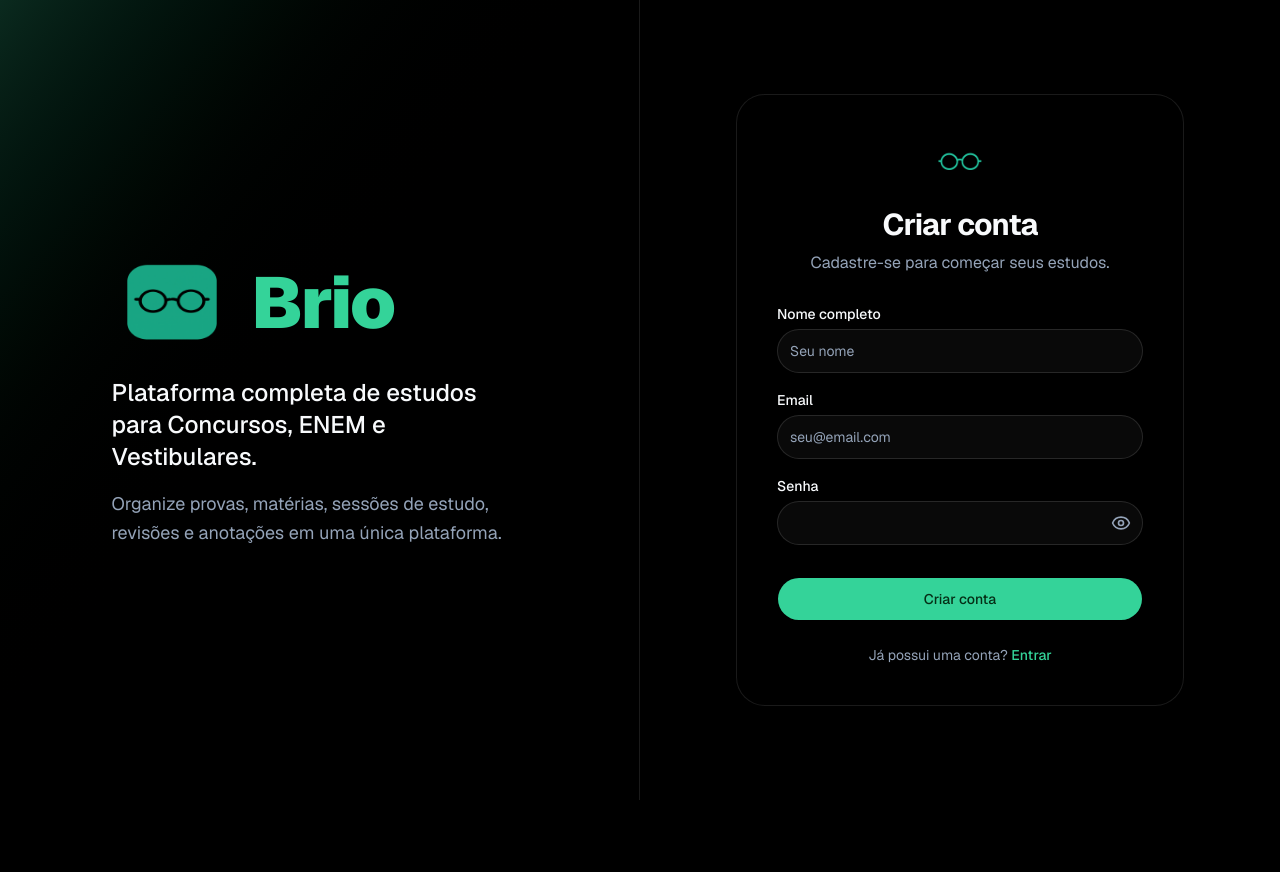
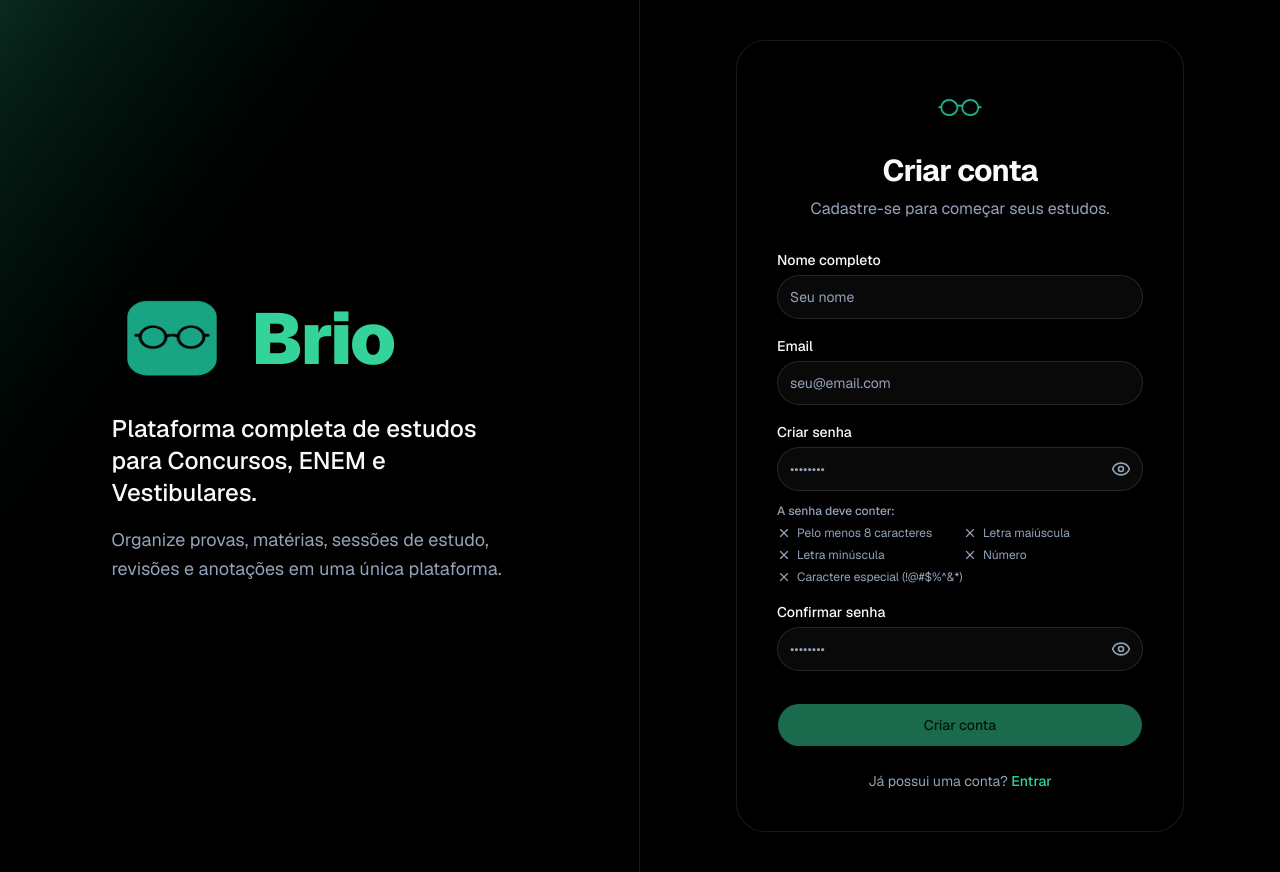
Before and after one commit to josephgabriel/Brio, a React (Vite) app in the folder brio-frontend/: page /registro in a window 1280 px wide. Before the commit the page ends 800 px from the top, so only its background shows below. Built offline with nearby package versions, Linux system fonts and the light colour scheme.

Commit message:
senha melhor

```diff
--- a/brio-frontend/src/pages/RegisterPage.tsx
+++ b/brio-frontend/src/pages/RegisterPage.tsx
@@ -8,7 +8,7 @@ import logo2 from "@/assets/logo2.png"
 import { Button } from "@/components/ui/button"
 import { Input } from "@/components/ui/input"
 import { Label } from "@/components/ui/label"
-import { Eye, EyeOff } from "lucide-react"
+import { Eye, EyeOff, Check, X } from "lucide-react"
 
 const API_URL = import.meta.env.VITE_API_URL as string
 
@@ -31,9 +31,23 @@ export function RegisterPage() {
   const [nome, setNome] = useState("")
   const [email, setEmail] = useState("")
   const [senha, setSenha] = useState("")
+  const [confirmarSenha, setConfirmarSenha] = useState("")
+
   const [mostrarSenha, setMostrarSenha] = useState(false)
+  const [mostrarConfirmarSenha, setMostrarConfirmarSenha] = useState(false)
+  const [erroFormulario, setErroFormulario] = useState<string | null>(null)
 
   const navigate = useNavigate()
+
+  // Regras de validação de senha
+  const temMinimo = senha.length >= 8
+  const temMaiuscula = /[A-Z]/.test(senha)
+  const temMinuscula = /[a-z]/.test(senha)
+  const temNumero = /[0-9]/.test(senha)
+  const temEspecial = /[^A-Za-z0-9]/.test(senha)
+
+  const senhaEhValida = temMinimo && temMaiuscula && temMinuscula && temNumero && temEspecial
+  const senhasCoincidem = senha === confirmarSenha && confirmarSenha.length > 0
 
   const mutation = useMutation({
     mutationFn: () => registrarUsuario(nome, email, senha),
@@ -42,6 +56,18 @@ export function RegisterPage() {
 
   function handleSubmit(evento: FormEvent<HTMLFormElement>) {
     evento.preventDefault()
+    setErroFormulario(null)
+
+    if (!senhaEhValida) {
+      setErroFormulario("A senha não atende a todos os requisitos de segurança.")
+      return
+    }
+
+    if (senha !== confirmarSenha) {
+      setErroFormulario("As senhas não coincidem.")
+      return
+    }
+
     mutation.mutate()
   }
 
@@ -71,7 +97,7 @@ export function RegisterPage() {
       </section>
 
       {/* Lado direito (Card de Cadastro) */}
-      <section className="flex w-full items-center justify-center px-8 lg:w-1/2">
+      <section className="flex w-full items-center justify-center px-8 lg:w-1/2 py-10">
         <form
           onSubmit={handleSubmit}
           className="w-full max-w-md rounded-2xl border border-border bg-card p-10 shadow-xl"
@@ -112,15 +138,15 @@ export function RegisterPage() {
             </div>
 
             <div>
-              <Label htmlFor="senha">Senha</Label>
+              <Label htmlFor="senha">Criar senha</Label>
               <div className="relative mt-2">
                 <Input
                   id="senha"
                   type={mostrarSenha ? "text" : "password"}
-                  minLength={8}
                   value={senha}
                   onChange={(e) => setSenha(e.target.value)}
                   className="h-11 pr-10"
+                  placeholder="••••••••"
                   required
                 />
 
@@ -137,19 +163,79 @@ export function RegisterPage() {
                   )}
                 </button>
               </div>
+
+              {/* Checklist de Validação da Senha */}
+              <div className="mt-3 space-y-1.5 text-xs">
+                <p className="font-medium text-muted-foreground">A senha deve conter:</p>
+                <div className="grid grid-cols-2 gap-1.5">
+                  <span className={`flex items-center gap-1.5 ${temMinimo ? "text-emerald-500 font-medium" : "text-muted-foreground"}`}>
+                    {temMinimo ? <Check className="h-3.5 w-3.5" /> : <X className="h-3.5 w-3.5" />}
+                    Pelo menos 8 caracteres
+                  </span>
+                  <span className={`flex items-center gap-1.5 ${temMaiuscula ? "text-emerald-500 font-medium" : "text-muted-foreground"}`}>
+                    {temMaiuscula ? <Check className="h-3.5 w-3.5" /> : <X className="h-3.5 w-3.5" />}
+                    Letra maiúscula
+                  </span>
+                  <span className={`flex items-center gap-1.5 ${temMinuscula ? "text-emerald-500 font-medium" : "text-muted-foreground"}`}>
+                    {temMinuscula ? <Check className="h-3.5 w-3.5" /> : <X className="h-3.5 w-3.5" />}
+                    Letra minúscula
+                  </span>
+                  <span className={`flex items-center gap-1.5 ${temNumero ? "text-emerald-500 font-medium" : "text-muted-foreground"}`}>
+                    {temNumero ? <Check className="h-3.5 w-3.5" /> : <X className="h-3.5 w-3.5" />}
+                    Número
+                  </span>
+                  <span className={`flex items-center gap-1.5 col-span-2 ${temEspecial ? "text-emerald-500 font-medium" : "text-muted-foreground"}`}>
+                    {temEspecial ? <Check className="h-3.5 w-3.5" /> : <X className="h-3.5 w-3.5" />}
+                    Caractere especial (!@#$%^&*)
+                  </span>
+                </div>
+              </div>
+            </div>
+
+            <div>
+              <Label htmlFor="confirmarSenha">Confirmar senha</Label>
+              <div className="relative mt-2">
+                <Input
+                  id="confirmarSenha"
+                  type={mostrarConfirmarSenha ? "text" : "password"}
+                  value={confirmarSenha}
+                  onChange={(e) => setConfirmarSenha(e.target.value)}
+                  className="h-11 pr-10"
+                  placeholder="••••••••"
+                  required
+                />
+
+                <button
+                  type="button"
+                  onClick={() => setMostrarConfirmarSenha((v) => !v)}
+                  className="absolute inset-y-0 right-3 flex items-center text-muted-foreground hover:text-foreground"
+                  aria-label={mostrarConfirmarSenha ? "Ocultar confirmação de senha" : "Mostrar confirmação de senha"}
+                >
+                  {mostrarConfirmarSenha ? (
+                    <EyeOff className="h-5 w-5" />
+                  ) : (
+                    <Eye className="h-5 w-5" />
+                  )}
+                </button>
+              </div>
+              {confirmarSenha.length > 0 && !senhasCoincidem && (
+                <p className="mt-1.5 text-xs text-destructive">
+                  As senhas não coincidem.
+                </p>
+              )}
             </div>
           </div>
 
-          {mutation.isError && (
+          {(erroFormulario || mutation.isError) && (
             <p className="mt-4 text-sm text-destructive">
-              {mutation.error.message}
+              {erroFormulario ?? mutation.error?.message}
             </p>
           )}
 
           <Button
             type="submit"
             className="mt-8 h-11 w-full"
-            disabled={mutation.isPending}
+            disabled={mutation.isPending || !senhaEhValida || !senhasCoincidem}
           >
             {mutation.isPending ? "Criando conta..." : "Criar conta"}
           </Button>
```
